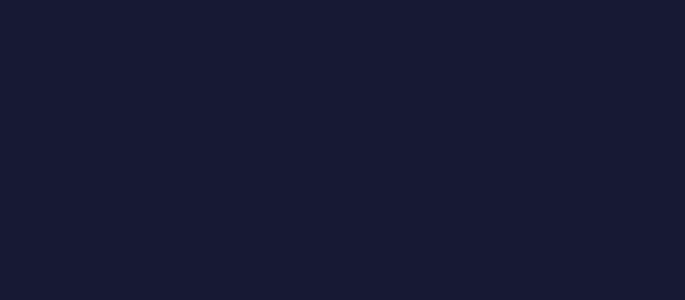
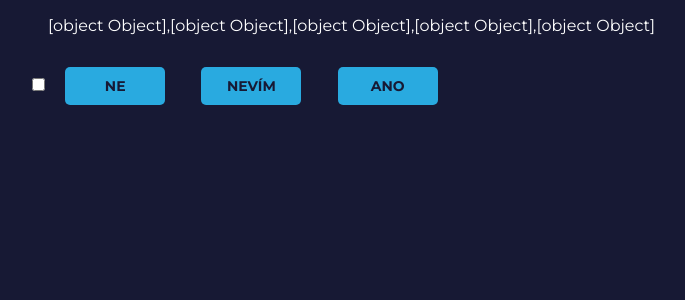
Before and after one commit to The-SDs/kampak, a SvelteKit app: page /questionnaire in a window 1280 px wide. Shown: the top 300 px of the page, without its empty margins (208-893 px from the left). Built offline with nearby package versions, Linux system fonts and the light colour scheme.

Commit message:
json integration

```diff
--- /dev/null
+++ b/src/lib/components/Question.svelte
@@ -0,0 +1,5 @@
+<script lang="ts">
+    export let type: string="";
+    export let content: string="";
+    export let weight: string= "3";
+</script>
--- a/src/lib/index.ts
+++ /dev/null
@@ -1 +0,0 @@
-// place files you want to import through the `$lib` alias in this folder.
--- a/src/routes/questionnaire/+page.svelte
+++ b/src/routes/questionnaire/+page.svelte
@@ -1,5 +1,33 @@
+<script>
+    import Question from "$lib/components/Question.svelte";
+    import questionnaire from "$lib/questionnaire.json";
+
+    let entries = Object.entries(questionnaire);
+</script>
+
 <div id="questionnaire">
-    <div id="question">
-        <label for="important" class="checkbox-label">
-    </div>
+    {#each entries as [key, value]}
+        <p>{value}</p>
+    {/each}
+    <Question
+        type="open"
+        content="Jsi vědomý o tom, že se můžeš otevřít kdysi?"
+        weight="3"
+    />
+    <form id="quests" action="" method="post">
+        <input type="checkbox" name="importance" id="importance-button" />
+        <button id="no-button">Ne</button>
+        <button id="dont-know-button">Nevím</button>
+        <button id="yes-button">Ano</button>
+    </form>
 </div>
+
+<style>
+    #questionnaire {
+        max-width: 800px;
+        margin: 0 auto;
+    }
+    button {
+        width: 100px;
+    }
+</style>
```
Also changed, not shown: src/routes/+page.svelte (+5 -4 lines), src/lib/questionnaire.json (renamed from static/questionnaire.json).
